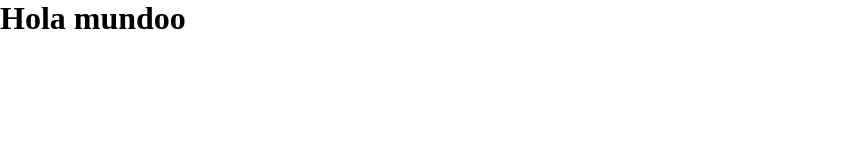
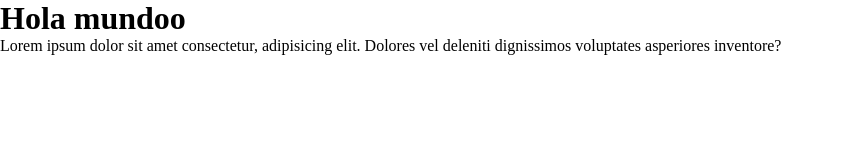
Before and after one commit to AlexPastorek/clase10_gibhub, a plain HTML site: page index.html in a window 1280 px wide. Shown: the whole page, without its empty margins (0-844 px from the left). Drawn offline with Linux system fonts and the light colour scheme.

Commit message:
prueba vivo

```diff
--- a/index.html
+++ b/index.html
@@ -9,5 +9,6 @@
 </head>
 <body>
     <h1>Hola mundoo</h1>
+    <p>Lorem ipsum dolor sit amet consectetur, adipisicing elit. Dolores vel deleniti dignissimos voluptates asperiores inventore?</p>
 </body>
 </html>
```
